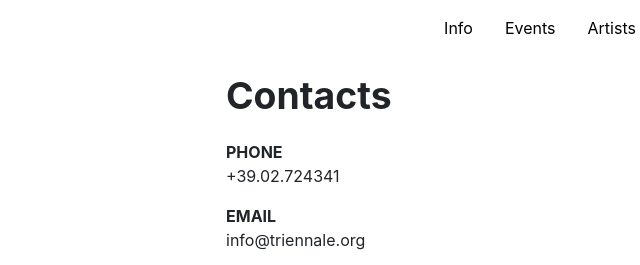
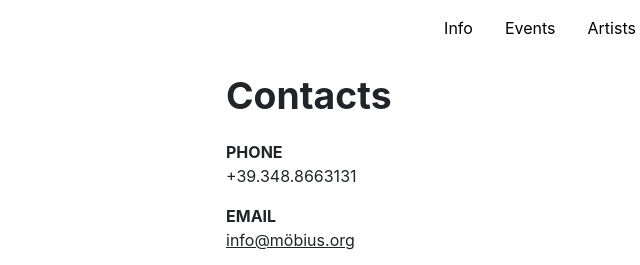
Before and after one commit to lorenzofar/Mobius, a website: page public/pages/contacts.html in a window 1280 px wide. Shown: the top 265 px of the page, 110-750 px from the left. Drawn offline with nearby package versions, Linux system fonts and the light colour scheme.

Commit message:
Fix contacts and mail link

```diff
--- a/public/assets/css/style.css
+++ b/public/assets/css/style.css
@@ -389,7 +389,7 @@ iframe {
       "event-datetime"
       "event-typechip";
   }
-  .event-thumb .mdl-chip{
+  .event-thumb .mdl-chip {
     width: min-content;
     margin-top: 8px;
   }
@@ -457,6 +457,10 @@ iframe {
 }
 
 /* CONTACTS */
+#contacts-container a {
+  text-decoration: underline;
+  cursor: pointer;
+}
 #messageInput {
   min-height: 100px;
 }
--- a/public/pages/contacts.html
+++ b/public/pages/contacts.html
@@ -19,8 +19,8 @@
     </div>
     <div class="detail-maintext">
       <div class="detail-separator">Phone</div>
-      <p>+39.02.724341</p>
-      <div class="detail-separator">Email</div><a href="mailto://info@triennale.org">info@triennale.org</p></a>
+      <p>+39.348.8663131</p>
+      <div class="detail-separator">Email</div><a href="mailto://info@möbius.org">info@möbius.org</p></a>
 
     </div>
     <div class="list-header">
```
